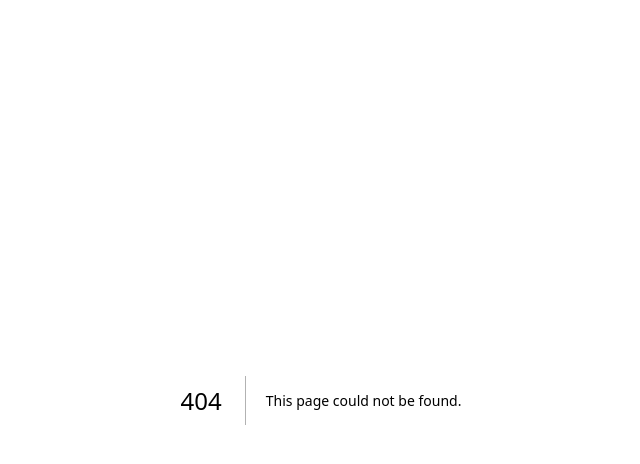
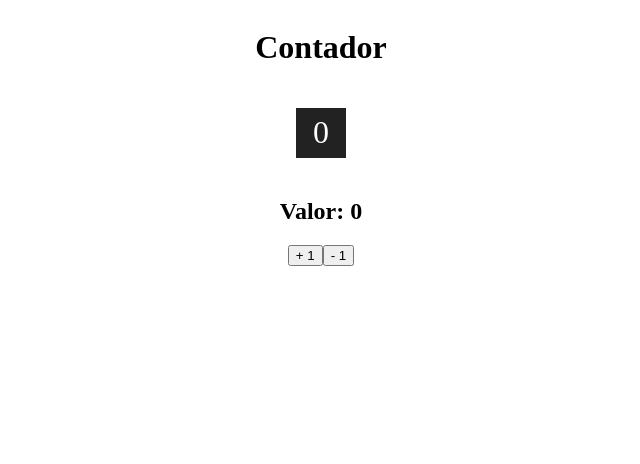
Before and after one commit to nina0-0nina/Curso_nextjs, a Next.js app in the folder curso-nextjs/exercicios/: page /estado/contador in a window 1280 px wide. Before the commit this address had no page. Shown: the top 464 px of the page, without its empty margins (319-959 px from the left). Built offline with nearby package versions, Linux system fonts and the light colour scheme.

Commit message:
Desafio contador

```diff
--- /dev/null
+++ b/curso-nextjs/exercicios/components/ContadorDisplay.jsx
@@ -0,0 +1,18 @@
+export default function ContadorDisplay(props){
+    return(
+        <div style = {{
+            display: 'flex',
+            justifyContent: 'center',
+            alignItems: 'center',
+            height: '50px',
+            width: '50px',
+            borderRadius: '25x',
+            backgroundColor: '#222',
+            color: '#fff',
+            fontSize: '2rem',
+            margin: '20px'
+        }}>
+            {props.num}
+        </div>
+    )
+}
--- /dev/null
+++ b/curso-nextjs/exercicios/src/pages/estado/contador.jsx
@@ -0,0 +1,32 @@
+import { useState } from "react"
+import ContadorDisplay from "../../../components/ContadorDisplay"
+
+export default function Contador(){
+
+    const [num, setNum] = useState(0)
+
+    function aumentarValor(){
+        setNum(num + 1)
+    }
+
+    function reduzirValor(){
+        setNum(num - 1)
+    }
+
+    return(
+        <div style = {{
+            display: 'flex',
+            flexDirection: 'column',
+            justifyContent: 'center',
+            alignItems: 'center'
+        }}>
+           <h1>Contador</h1>
+           <ContadorDisplay num = {num}></ContadorDisplay>
+            <h2>Valor: {num}</h2>
+            <div>
+                <button onClick={aumentarValor}>+ 1</button>
+                <button onClick={reduzirValor}>- 1</button>
+            </div>
+        </div>
+    )
+}
```
